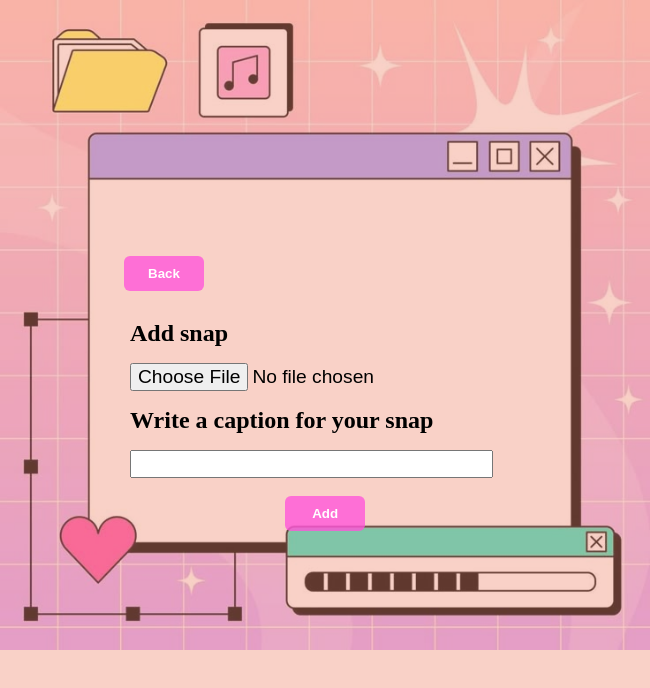
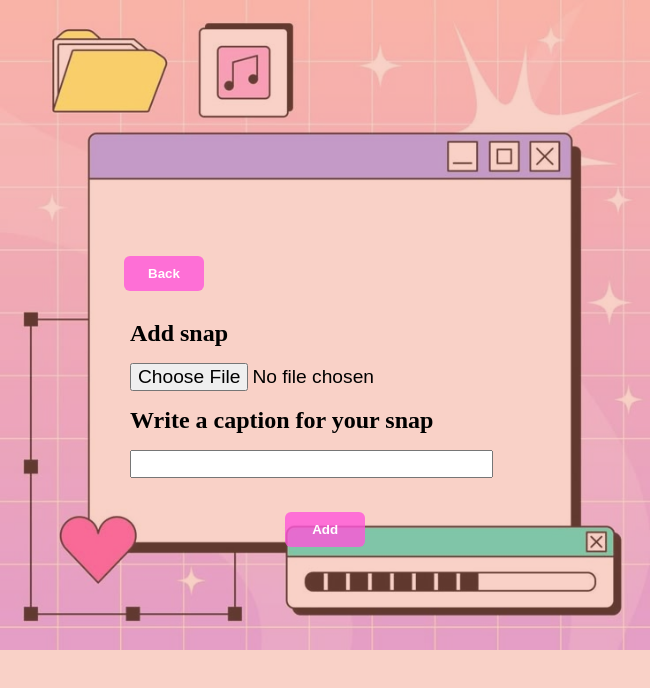
Before and after one commit to emaaanbutt/Digital-memory-Jar, an Electron app: page Assets/pages/add-photos.html in a window 650 px wide. Drawn offline with nearby package versions, Linux system fonts and the light colour scheme.

```diff
--- a/Assets/CSS/add-photos.css
+++ b/Assets/CSS/add-photos.css
@@ -16,7 +16,7 @@
 
 #add-btn{
     position: absolute;
-    top: 11rem;
+    top: 12rem;
     width: 5rem;
     left: 40%;
     color:white;
```
Also changed, not shown: Assets/Images/preview/preview1.png (added), Assets/Images/preview/preview2.png (added), Assets/Images/preview/preview3.png (added), Assets/Images/preview/preview4.png (added), Assets/Images/preview/preview5.png (added), Assets/Images/preview/preview6.png (added).
